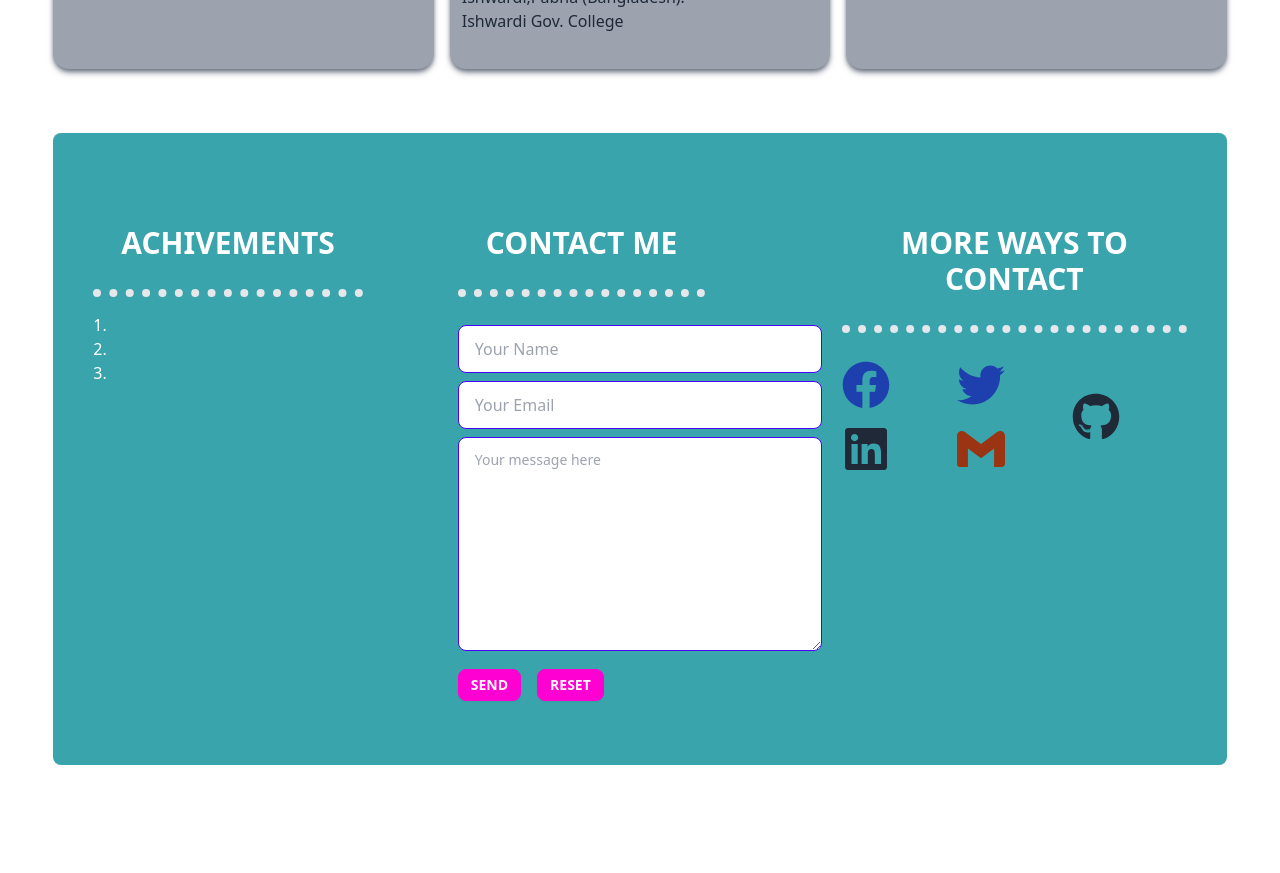
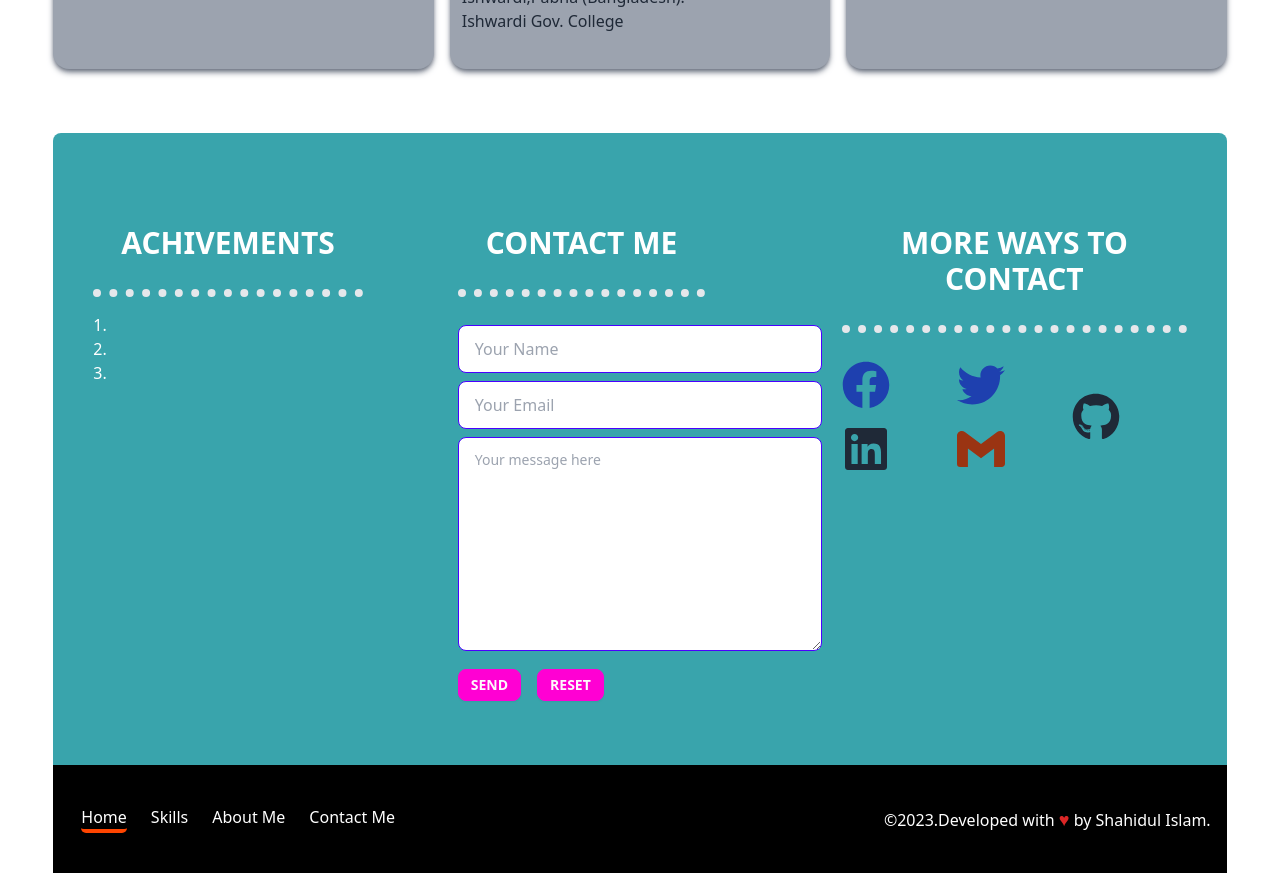
Before and after one commit to Shahidul-Islam-Jony/my-portfolio, a React (Vite) app: page / in a window 1280 px wide. Shown: the part 2380-3253 px from the top of the page. Before the commit the page ends 3145 px from the top, so only its background shows below. Built offline with nearby package versions, Linux system fonts and the light colour scheme.

Commit message:
Footer added

```diff
--- /dev/null
+++ b/src/components/Footer/Footer.jsx
@@ -0,0 +1,20 @@
+import { NavLink } from "react-router-dom";
+import { Link } from 'react-scroll';
+
+const Footer = () => {
+    return (
+        <div className="bg-black flex flex-col md:flex-row justify-between items-center gap-4 text-white py-10">
+            <div className="flex gap-6 ml-7">
+                <NavLink to='/'>Home</NavLink>
+                <Link to='skills' smooth={true} duration={500}>Skills</Link>
+                <Link to='aboutMe' smooth={true} duration={500}>About Me</Link>
+                <Link to='contactMe' smooth={true} duration={500}>Contact Me</Link>
+            </div>
+            <div>
+                <p className="md:mr-4">&copy;2023.Developed with <span className="text-lg text-red-600">&#9829;</span> by Shahidul Islam.</p>
+            </div>
+        </div>
+    );
+};
+
+export default Footer;
--- a/src/components/Home/Banner/Banner.jsx
+++ b/src/components/Home/Banner/Banner.jsx
@@ -5,7 +5,7 @@ import '../../../../src/App.css'
 const Banner = () => {
     return (
         <div>
-            <div className='flex justify-end p-2 lg:p-4'>
+            <div className='flex justify-end p-4'>
                 <a>
                 </a>
                 <a href="https://react.dev" target="_blank" className=''>
@@ -23,7 +23,7 @@ const Banner = () => {
                     </p>
                 </span>
             </div>
-            <div className='flex justify-start p-2 lg:p-4'>
+            <div className='flex justify-start p-4'>
                 <a>
                 </a>
                 <a href="https://react.dev" target="_blank" className=''>
--- a/src/components/Home/Contact Me/ContactMe.jsx
+++ b/src/components/Home/Contact Me/ContactMe.jsx
@@ -4,7 +4,7 @@ import { Link } from "react-router-dom";
 
 const ContactMe = () => {
     return (
-        <div id="contactMe" className='bg-[#39A4AC] py-16 rounded-lg'>
+        <div id="contactMe" className='bg-[#39A4AC] py-16 rounded-t-lg'>
             <div className="grid grid-cols-1 lg:grid-cols-3 px-10">
                 <div className='text-white'>
                     <h3 className='text-3xl text-center border-b-8 border-dotted w-fit p-7 font-semibold mb-4'>ACHIVEMENTS</h3>
--- a/src/pages/Home/Home.jsx
+++ b/src/pages/Home/Home.jsx
@@ -1,3 +1,4 @@
+import Footer from "../../components/Footer/Footer";
 import AboutMe from "../../components/Home/AboutMe/AboutMe";
 import Banner from "../../components/Home/Banner/Banner";
 import ContactMe from "../../components/Home/Contact Me/ContactMe";
@@ -10,6 +11,7 @@ const Home = () => {
             <AboutMe></AboutMe>
             <Skills></Skills>
             <ContactMe></ContactMe>
+            <Footer></Footer>
         </div>
     );
 };
```
